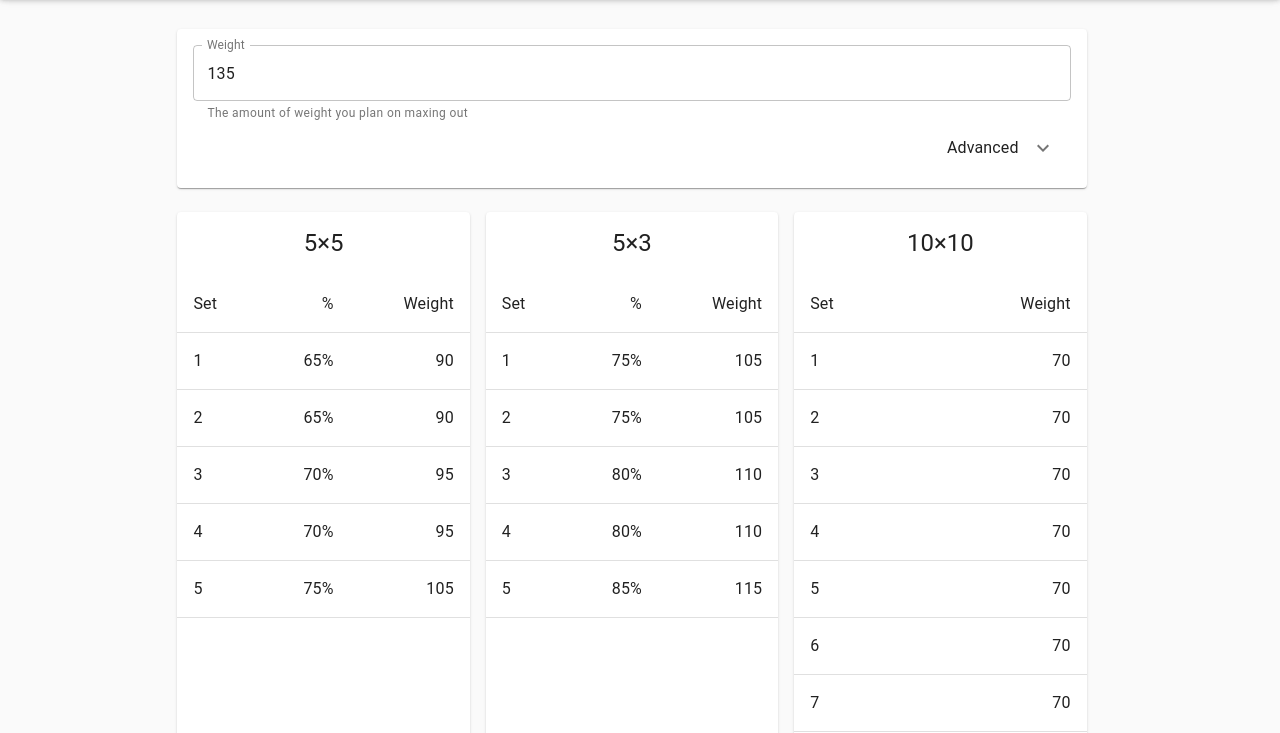
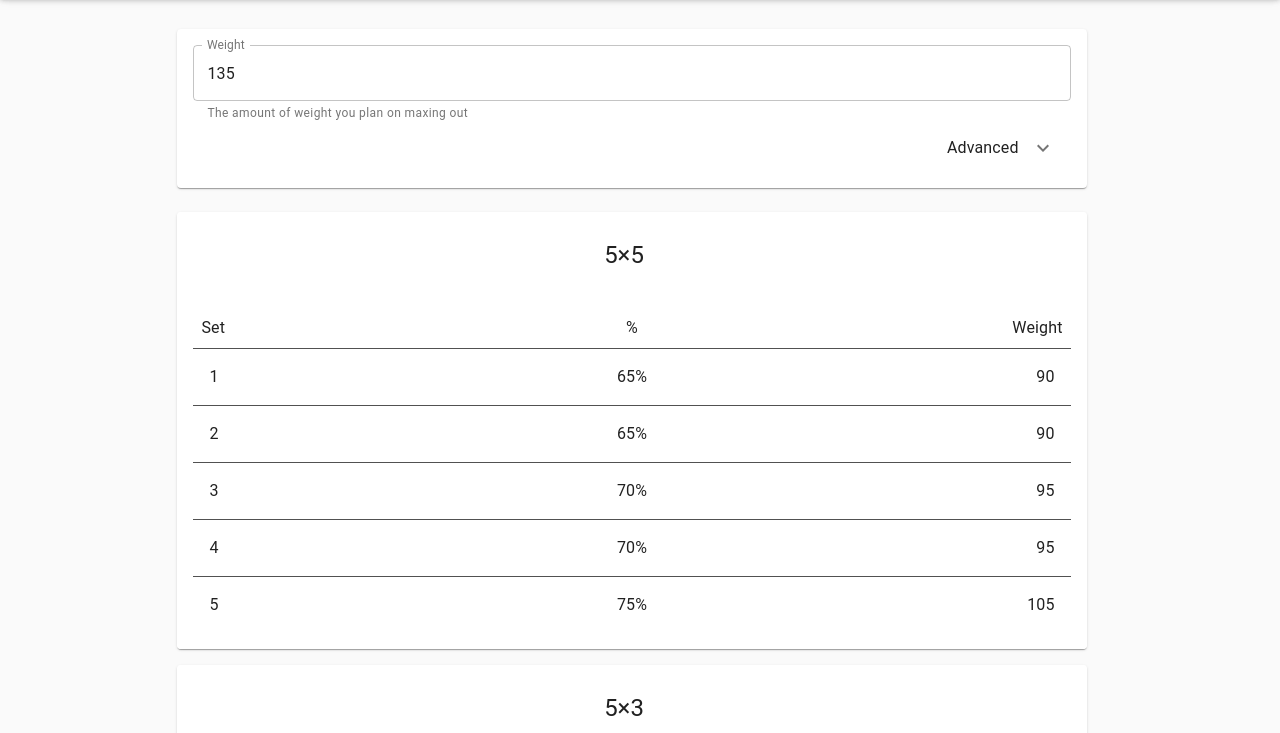
Before and after one commit to zack37/maxout-block-calculator, a Gatsby site: page / in a window 1280 px wide. Shown: the part 67-800 px from the top of the page. Built offline with nearby package versions, Linux system fonts and the light colour scheme; Gatsby itself is replaced by a stand-in of ours.

Commit message:
feat: refactor results table
- Replace results table with custom grid for better alignment
- Make each section collapsible
- Move Row to own component file

```diff
--- a/src/components/calculator/Calculator.js
+++ b/src/components/calculator/Calculator.js
@@ -170,7 +170,7 @@ const Calculator = () => {
         </Paper>
       </Grid>
       <Grid item container spacing={2} xs={12}>
-        <Grid item container xs={12} sm={6} md={4}>
+        <Grid item container xs={12}>
           <Results
             title="5×5"
             headerLabels={['Set', '%', 'Weight']}
@@ -182,7 +182,7 @@ const Calculator = () => {
             ])}
           />
         </Grid>
-        <Grid item container xs={12} sm={6} md={4}>
+        <Grid item container xs={12}>
           <Results
             title="5×3"
             headerLabels={['Set', '%', 'Weight']}
@@ -194,7 +194,7 @@ const Calculator = () => {
             ])}
           />
         </Grid>
-        <Grid item container xs={12} md={4}>
+        <Grid item container xs={12}>
           <Results
             title="10×10"
             headerLabels={['Set', 'Weight']}
--- a/src/components/calculator/Results.js
+++ b/src/components/calculator/Results.js
@@ -1,93 +1,89 @@
-import React, { memo, useState } from 'react'
+import React, { memo } from 'react'
 import PropTypes from 'prop-types'
 import { makeStyles } from '@material-ui/core/styles'
 import Paper from '@material-ui/core/Paper'
-import Table from '@material-ui/core/Table'
-import TableBody from '@material-ui/core/TableBody'
-import TableCell from '@material-ui/core/TableCell'
-import TableContainer from '@material-ui/core/TableContainer'
-import TableHead from '@material-ui/core/TableHead'
-import TableRow from '@material-ui/core/TableRow'
 import Toolbar from '@material-ui/core/Toolbar'
 import Typography from '@material-ui/core/Typography'
-import Tooltip from '@material-ui/core/Tooltip'
-import ClickAwayListener from '@material-ui/core/ClickAwayListener'
+import Grid from '@material-ui/core/Grid'
+import Accordion from '@material-ui/core/Accordion'
+import AccordionSummary from '@material-ui/core/AccordionSummary'
+import AccordionDetails from '@material-ui/core/AccordionDetails'
 
-import { createPlateLabel } from './helpers'
+import Row from './Row'
 
-const useStyles = makeStyles(() => ({
+const useStyles = makeStyles((theme) => ({
   tableHeader: {
     display: 'flex',
     flex: 1,
     justifyContent: 'center',
+    alignItems: 'center',
+  },
+  paper: {
+    display: 'flex',
+    flex: 1,
+    margin: theme.spacing(1),
+    padding: theme.spacing(1),
+  },
+  tableHead: {
+    padding: theme.spacing(1),
   },
 }))
 
-const Row = ({ row, barWeight }) => {
-  const [open, setOpen] = useState(false)
+const getGridAlignment = (i, array) => {
+  if (i === 0) {
+    return 'flex-start'
+  }
 
-  const handleTooltipClose = () => setOpen(false)
-  const handleTooltipOpen = () => setOpen(true)
+  if (i === array.length - 1) {
+    return 'flex-end'
+  }
 
-  return row.map((cell, i) =>
-    i === row.length - 1 ? (
-      /* eslint-disable-next-line react/no-array-index-key */
-      <ClickAwayListener key={`${cell}-${i}`} onClickAway={handleTooltipClose}>
-        <TableCell align={i === 0 ? 'left' : 'right'}>
-          <Tooltip
-            arrow
-            disableFocusListener
-            open={open}
-            PopperProps={{ disablePortal: true }}
-            title={createPlateLabel((cell - barWeight) / 2)}
-            placement="top-end"
-          >
-            <Typography onClick={handleTooltipOpen}>{cell}</Typography>
-          </Tooltip>
-        </TableCell>
-      </ClickAwayListener>
-    ) : (
-      // eslint-disable-next-line react/no-array-index-key
-      <TableCell key={`${cell}-${i}`} align={i === 0 ? 'left' : 'right'}>
-        <Typography>{cell}</Typography>
-      </TableCell>
-    ),
-  )
+  return 'center'
 }
 
 const Results = memo(({ title, headerLabels, values, barWeight }) => {
   const classes = useStyles()
 
   return (
-    <TableContainer component={Paper}>
-      <Toolbar>
-        <Typography
-          variant="h5"
-          component="div"
-          className={classes.tableHeader}
-        >
-          {title}
-        </Typography>
-      </Toolbar>
-      <Table>
-        <TableHead>
-          <TableRow>
-            {headerLabels.map((label, i) => (
-              <TableCell key={label} align={i === 0 ? 'left' : 'right'}>
-                <Typography>{label}</Typography>
-              </TableCell>
-            ))}
-          </TableRow>
-        </TableHead>
-        <TableBody>
-          {values.map((row) => (
-            <TableRow key={JSON.stringify(row)}>
-              <Row row={row} barWeight={barWeight} />
-            </TableRow>
-          ))}
-        </TableBody>
-      </Table>
-    </TableContainer>
+    <Grid container xs={12} direction="column" component={Paper}>
+      <Accordion defaultExpanded elevation={0} style={{ flex: 1 }}>
+        <AccordionSummary>
+          <Grid container spacing={2} xs={12}>
+            <Toolbar className={classes.tableHeader}>
+              <Typography variant="h5">{title}</Typography>
+            </Toolbar>
+          </Grid>
+        </AccordionSummary>
+        <AccordionDetails>
+          {/* "Table" head */}
+          <Grid container xs={12}>
+            <Grid container item className={classes.tableHead} xs={12}>
+              {headerLabels.map((label, i) => (
+                <Grid
+                  key={label}
+                  container
+                  item
+                  xs={12 / headerLabels.length}
+                  justify={getGridAlignment(i, headerLabels)}
+                >
+                  <Typography>{label}</Typography>
+                </Grid>
+              ))}
+            </Grid>
+            {/* "Table" body */}
+            <Grid item xs={12}>
+              {values.map((row) => (
+                <Row
+                  key={JSON.stringify(row)}
+                  row={row}
+                  barWeight={barWeight}
+                />
+              ))}
+            </Grid>
+          </Grid>
+        </AccordionDetails>
+      </Accordion>
+    </Grid>
   )
 })
 
--- /dev/null
+++ b/src/components/calculator/Row.js
@@ -0,0 +1,86 @@
+import React, { useCallback, useState } from 'react'
+import PropTypes from 'prop-types'
+import { makeStyles } from '@material-ui/core/styles'
+import Typography from '@material-ui/core/Typography'
+import Tooltip from '@material-ui/core/Tooltip'
+import ClickAwayListener from '@material-ui/core/ClickAwayListener'
+import Grid from '@material-ui/core/Grid'
+
+import { createPlateLabel } from './helpers'
+
+const useStyles = makeStyles((theme) => ({
+  row: {
+    padding: theme.spacing(1),
+    borderWidth: 'thin 0px 0px 0px',
+    borderStyle: 'solid',
+    borderColor: 'rgba(81,81,81,1)',
+  },
+  cell: {
+    padding: theme.spacing(1),
+  },
+}))
+
+const getAlignment = (i, array) => {
+  if (i === 0) {
+    return 'left'
+  }
+
+  if (i === array.length - 1) {
+    return 'right'
+  }
+
+  return 'center'
+}
+
+const Row = ({ row, barWeight }) => {
+  const classes = useStyles()
+  const [open, setOpen] = useState(false)
+
+  const handleTooltipClose = useCallback(() => setOpen(false), [])
+  const handleTooltipOpen = useCallback(() => setOpen(true), [])
+
+  const getInsideComponent = (cell, i, array) =>
+    i === array.length - 1 ? (
+      <Grid key={cell} item className={classes.cell} xs={12 / row.length}>
+        <ClickAwayListener
+          key={`${cell}-${i}`}
+          onClickAway={handleTooltipClose}
+        >
+          <Tooltip
+            arrow
+            disableFocusListener
+            open={open}
+            PopperProps={{ disablePortal: true }}
+            title={createPlateLabel((cell - barWeight) / 2)}
+            placement="top-end"
+          >
+            <Typography
+              align={getAlignment(i, array)}
+              onClick={handleTooltipOpen}
+            >
+              {cell}
+            </Typography>
+          </Tooltip>
+        </ClickAwayListener>
+      </Grid>
+    ) : (
+      <Grid key={cell} item className={classes.cell} xs={12 / row.length}>
+        <Typography align={getAlignment(i, array)}>{cell}</Typography>
+      </Grid>
+    )
+
+  return (
+    <Grid container item xs={12} className={classes.row}>
+      {row.map((cell, i) => {
+        return getInsideComponent(cell, i, row)
+      })}
+    </Grid>
+  )
+}
+
+Row.propTypes = {
+  row: PropTypes.array.isRequired,
+  barWeight: PropTypes.number.isRequired,
+}
+
+export default Row
--- a/src/components/layout.js
+++ b/src/components/layout.js
@@ -14,6 +14,11 @@
 import Header from './header'
 
 const useStyles = makeStyles((theme) => ({
+  main: {
+    margin: '0 auto',
+    maxWidth: 960,
+    padding: '2rem 1.0875rem 1.45rem',
+  },
   footer: {
     padding: `${theme.spacing(3)}px 0px`,
   },
@@ -35,18 +40,10 @@
     <>
       <CssBaseline />
       <Header siteTitle={data.site.siteMetadata.title} />
-      <div
-        style={{
-          margin: `0 auto`,
-          maxWidth: 960,
-          padding: `2rem 1.0875rem 1.45rem`,
-        }}
-      >
+      <div className={classes.main}>
         <main>{children}</main>
         <footer className={classes.footer}>
-          © {new Date().getFullYear()}, Built with
-          {` `}
-          <a href="https://www.gatsbyjs.org">Gatsby</a>
+          Built with <a href="https://www.gatsbyjs.org">Gatsby</a>
         </footer>
       </div>
     </>
--- a/src/pages/index.js
+++ b/src/pages/index.js
@@ -2,12 +2,12 @@ import React from 'react'
 
 import Layout from '../components/layout'
 import SEO from '../components/seo'
-import Calcualtor from '../components/calculator/Calculator'
+import Calculator from '../components/calculator/Calculator'
 
 const IndexPage = () => (
   <Layout>
     <SEO title="Home" />
-    <Calcualtor />
+    <Calculator />
   </Layout>
 )
 
```
